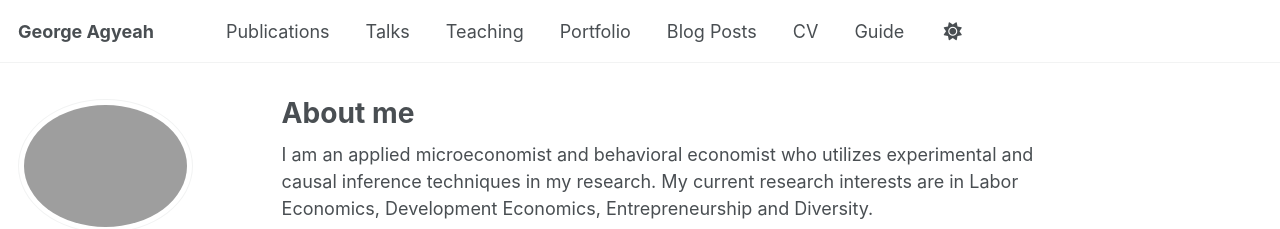
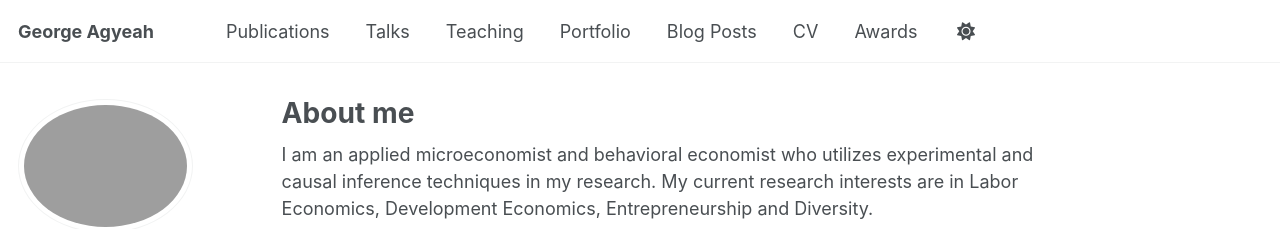
Before and after one commit to Gee1225/gee1225.github.io, a Jekyll site: the page built from _pages/about.md, in a window 1280 px wide. Shown: the top 229 px of the page. Built offline with Jekyll 4.4.1, drawn with Linux system fonts in a browser that asks for light colours; some web fonts are replaced.

Commit message:
Update navigation.yml

```diff
--- a/_data/navigation.yml
+++ b/_data/navigation.yml
@@ -29,5 +29,5 @@ main:
   # - title: "CV"
   #   url: /cv-json/
 
-  - title: "Guide"
+  - title: "Awards"
     url: /markdown/
```
